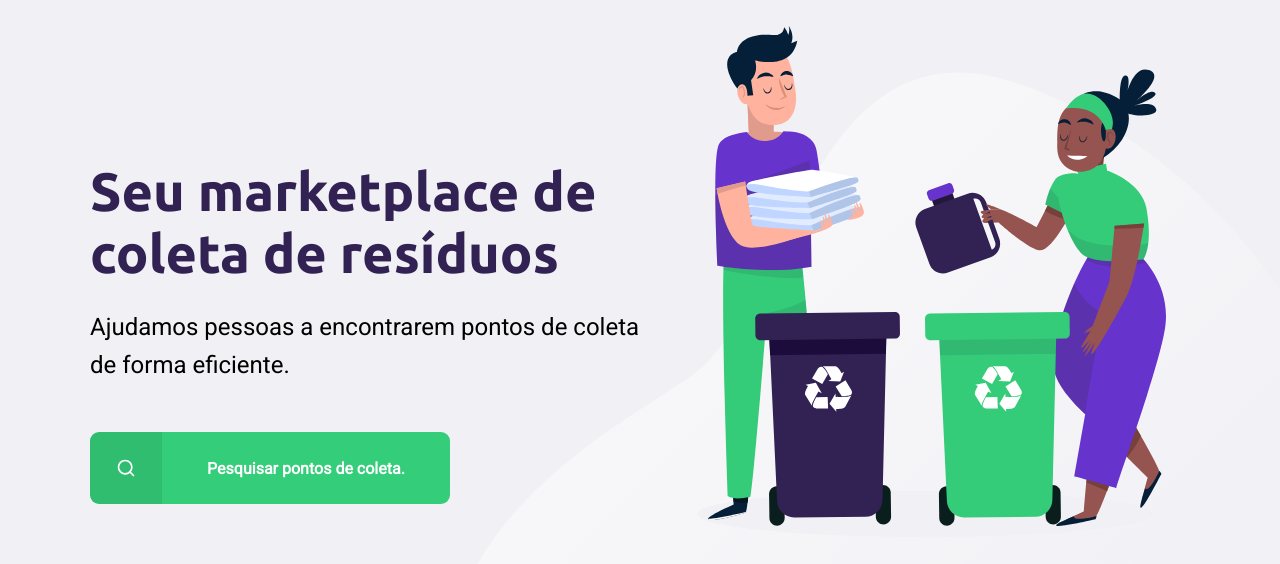
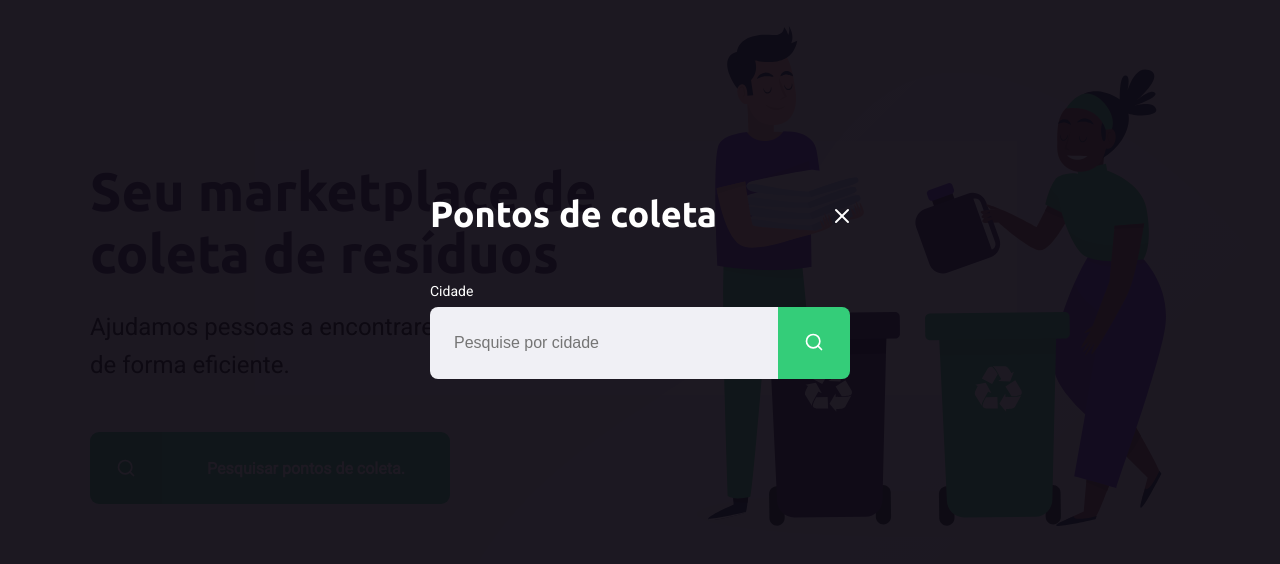
Before and after one commit to jsvitor/Ecoleta, a plain HTML site: page index.html in a window 1280 px wide. Shown: the part 114-678 px from the top of the page. Drawn offline with Linux system fonts and the light colour scheme.

Commit message:
feat(day3): added search modal

```diff
--- /dev/null
+++ b/assets/styles/modal.css
@@ -0,0 +1,87 @@
+#modal {
+  background-color: #0e0a14ef;
+
+  height: 100vh;
+  width: 100vw;
+
+  position: fixed;
+  top: 0;
+
+  display: flex;
+  justify-content: center;
+  align-items: center;
+
+  transition: 400ms;
+}
+
+#modal.hide {
+  display: none;
+}
+
+#modal .content {
+  color: white;
+
+  width: 420px;
+}
+
+#modal .header {
+  display: flex;
+  align-items: center;
+  justify-content: space-between;
+  margin-bottom: 48px;
+}
+
+#modal .header a {
+  background-image: url("../icons/x.svg");
+
+  width: 20px;
+  height: 20px;
+
+  display: flex;
+
+  font-size: 0.01px;
+}
+
+#modal .header h1 {
+  color: white;
+  font-size: 36px;
+  line-height: 42px;
+}
+
+#modal form label {
+  font-size: 14px;
+  line-height: 16px;
+
+  display: block;
+  margin-bottom: 8px;
+}
+
+#modal form .field {
+  display: flex;
+}
+
+#modal form input {
+  flex: 1;
+
+  background-color: #f0f0f5;
+  border-radius: 8px 0 0 8px;
+  border: 0;
+
+  padding: 16px 24px;
+
+  font-size: 16px;
+  color: #6c6c80;
+}
+
+#modal form button {
+  width: 72px;
+  height: 72px;
+
+  background-color: var(--primary-color);
+  border: 0;
+  border-radius: 0 8px 8px 0;
+}
+
+#modal form button:hover {
+  background-color: #2fb85a;
+}
--- a/index.html
+++ b/index.html
@@ -9,6 +9,7 @@
 
   <link rel="stylesheet" href="assets/styles/main.css">
   <link rel="stylesheet" href="assets/styles/home.css">
+  <link rel="stylesheet" href="assets/styles/modal.css">
 
   <link rel="stylesheet" href="assets/styles/responsive.css">
 
@@ -36,5 +37,26 @@
     </div>
   </div>
 
+
+  <div id="modal">
+    <div class="content">
+      <div class="header">
+        <h1>Pontos de coleta</h1>
+        <a href="#">Fechar</a>
+      </div>
+      <form action="">
+        <label for="search">Cidade</label>
+        <div class="search field">
+          <input type="text" name="search" placeholder="Pesquise por cidade">
+          <button>
+            <img src="/assets/icons/search.svg" alt="Buscar">
+          </button>
+        </div>
+      </form>
+    </div>
+  </div>
+
+
+  <script src="/scripts/index.js"></script>
 </body>
 </html>
--- /dev/null
+++ b/scripts/index.js
@@ -0,0 +1,13 @@
+const buttonSearch = document.querySelector("#page-home main a")
+const modal = document.querySelector("#modal")
+const close = document.querySelector("#modal .header a")
+
+
+
+buttonSearch.addEventListener("click", () => {
+  modal.classList.remove("hide")
+})
+
+close.addEventListener("click", () => {
+  modal.classList.add("hide")
+})
```
